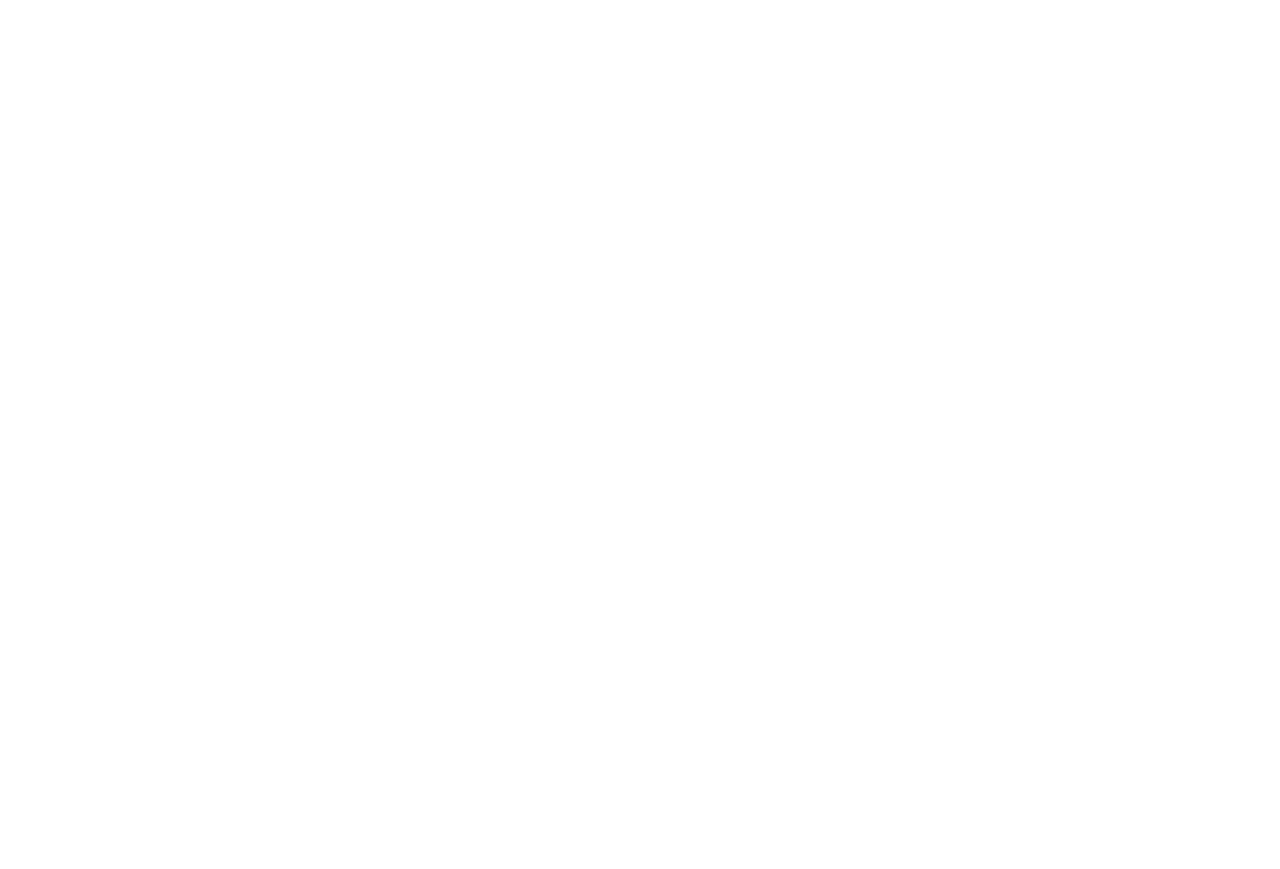
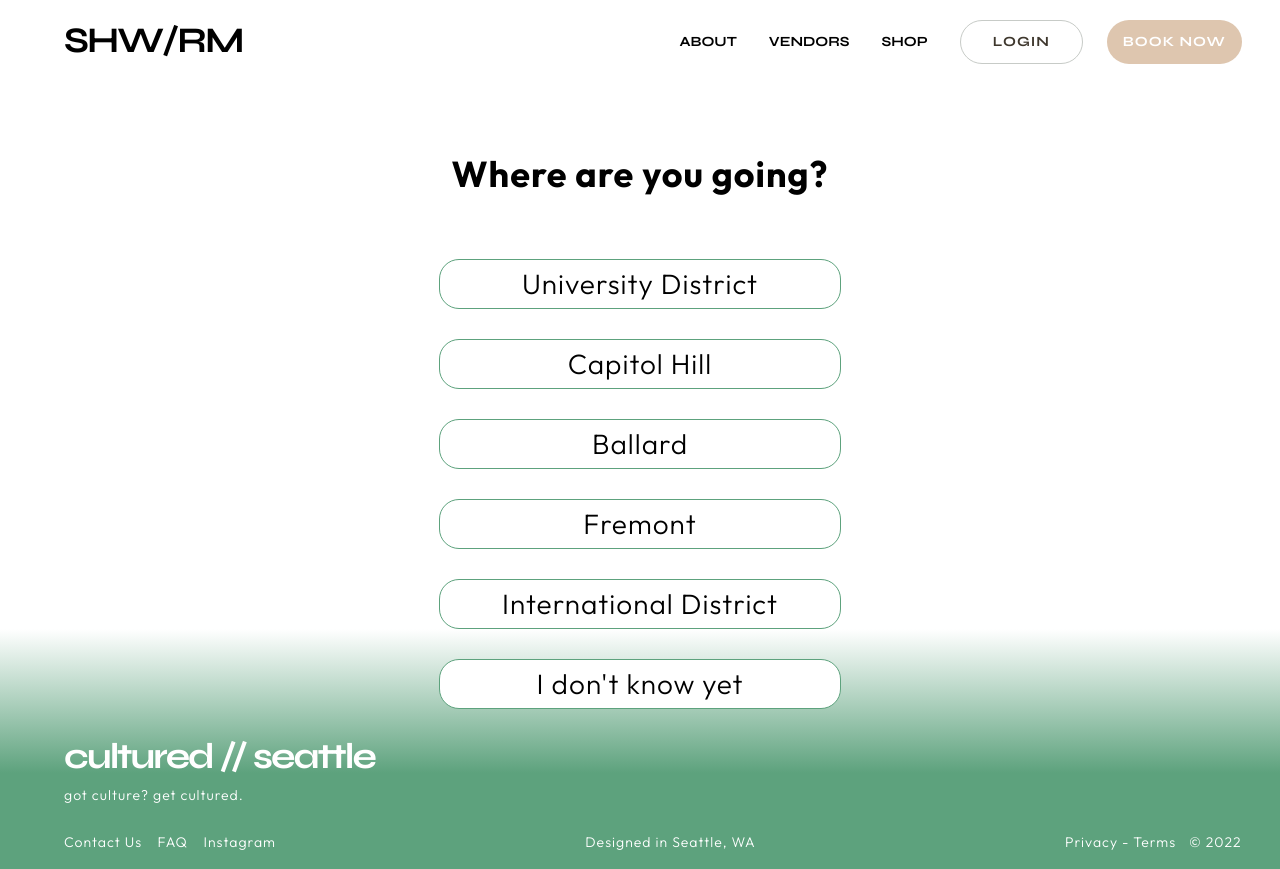
Before and after one commit to ginsueddy/showcase, a React (Create React App) app in the folder frontend/: page /logistics in a window 1280 px wide. Before the commit this address had no page. Before the commit the page ends 800 px from the top, so only its background shows below. Built offline with nearby package versions, Linux system fonts and the light colour scheme.

Commit message:
footer lookin fresh af

```diff
--- a/frontend/src/App.js
+++ b/frontend/src/App.js
@@ -1,6 +1,7 @@
 import { BrowserRouter as Router, Routes, Route } from 'react-router-dom';
 import Home from './components/screens/Home';
 import Booking from './components/screens/Booking';
+import Logistics from './components/screens/Logistics';
 import './App.css';
 
 function App() {
@@ -9,6 +10,7 @@ function App() {
             <Routes>
                 <Route path='/' element={<Home />} />
                 <Route path='/booking' element={<Booking />} />
+                <Route path='/logistics' element={<Logistics />} />
             </Routes>
         </Router>
     );
--- /dev/null
+++ b/frontend/src/components/screens/Logistics/index.jsx
@@ -0,0 +1,68 @@
+import React, { useState } from 'react';
+import styled from 'styled-components';
+import Header from '../../shared/Header';
+import Footer from "../../shared/Footer";
+
+const HeaderText = styled.div`
+    font-family: 'Outfit';
+    font-style: normal;
+    font-weight: 700;
+    font-size: 36px;
+    line-height: 76%;
+    text-align: center;
+    letter-spacing: 1px;
+`;
+
+const Text = styled.div`
+    font-family: 'Outfit';
+    font-style: normal;
+    font-weight: 300;
+    font-size: 28px;
+    line-height: 4px;
+    text-align: center;
+    letter-spacing: 1px;
+`;
+
+const QuizOption = ({ text }) => {
+    const [hovered, setHoverd] = useState(false);
+
+    return (
+        <div
+            style={{
+                border: '1.5px solid #5DA27D',
+                backgroundColor: hovered ? '#5DA27D' : 'white',
+                borderRadius: 20,
+                width: '25em',
+                height: '3em',
+                display: 'flex',
+                justifyContent: 'center',
+                alignItems: 'center',
+                marginTop: 30
+            }}
+            onMouseEnter={() => setHoverd(!hovered)}
+            onMouseLeave={() => setHoverd(!hovered)}
+        >
+            <Text style={{ color: hovered ? 'white' : 'black' }}>{text}</Text>
+        </div>
+    );
+};
+
+const Logistics = () => {
+    return (
+        <>
+            <Header />
+                <HeaderText>Where are you going?</HeaderText>
+                <div style={{ display: 'flex', alignItems: 'center', marginTop: 42, flexDirection: 'column' }}>
+                    <QuizOption text="University District" />
+                    <QuizOption text="Capitol Hill" />
+                    <QuizOption text="Ballard" />
+                    <QuizOption text="Fremont" />
+                    <QuizOption text="International District" />
+                    <QuizOption text="I don't know yet" />
+                </div>
+            <Footer />
+        </>
+    );
+};
+
+export default Logistics;
--- a/frontend/src/components/shared/Footer/index.jsx
+++ b/frontend/src/components/shared/Footer/index.jsx
@@ -6,42 +6,43 @@ const HighlightedHeader = styled.h1`
     font-style: normal;
     font-weight: bold;
     font-size: 72px;
-    line-height: 97%;
+    line-height: 10px;
     letter-spacing: -2px;
-    color: #000000
+    color: #FFFFFF;
 `;
 
 const Text = styled.p`
     font-family: 'Outfit', sans-serif;
     font-style: normal;
     font-weight: 300;
-    font-size: 24px;
+    font-size: 14px;
     line-height: 133%;
     letter-spacing: 1px;
-    color: #000000;
+    color: #FFFFFF;
 `;
 
 const Footer = () => {
     const { height, width } = useWindowDimensions();
 
     return (
-        <div style={{ width, height: height * .2 }}>
-            <div style={{ paddingLeft: '5%', paddingRight: '3%'}}>
-                <HighlightedHeader style={{ fontSize: 36 }}>SHW/RM</HighlightedHeader>
+        <div style={{ width, height: height * .2, display: 'flex', flexDirection: 'column', justifyContent: 'flex-end' }}>
+            <div style={{ width, height: height * .3, background: "linear-gradient(180deg, #FFFFFF, #5DA27D 60%)", position: 'absolute', zIndex: -1 }} />
+            <div style={{ paddingLeft: '5%', paddingRight: '3%', paddingBottom: 4 }}>
+                <HighlightedHeader style={{ fontSize: 36 }}>cultured // seattle</HighlightedHeader>
+                <Text>got culture? get cultured.</Text>
                 <div style={{ display: 'flex', justifyContent: 'space-between' }}>
                     <div style={{ display: 'flex', flexDirection: 'row', width: '18%', justifyContent: 'space-between' }}>
-                        <Text style={{ fontSize: 14 }}>Contact Us</Text>
-                        <Text style={{ fontSize: 14 }}>FAQ</Text>
-                        <Text style={{ fontSize: 14 }}>Instagram</Text>
+                        <Text>Contact Us</Text>
+                        <Text>FAQ</Text>
+                        <Text>Instagram</Text>
                     </div>
-                    <Text style={{ fontSize: 14 }}>Designed in Seattle, WA</Text>
+                    <Text>Designed in Seattle, WA</Text>
                     <div style={{ display: 'flex', flexDirection: 'row', width: '15%', justifyContent: 'space-between' }}>
-                        <Text style={{ fontSize: 14 }}>Privacy - Terms</Text>
-                        <Text style={{ fontSize: 14 }}>&copy; 2022</Text>
+                        <Text>Privacy - Terms</Text>
+                        <Text>&copy; 2022</Text>
                     </div>
                 </div>
             </div>
-            {/* <div style={{ backgroundColor: '#5DA27D', width, height: height * .2, position: 'fixed', bottom: 0 }}/> */}
         </div>
     );
 };
```
Also changed, not shown: frontend/src/components/screens/Itinerary/index.jsx (added, +16 -0 lines).
